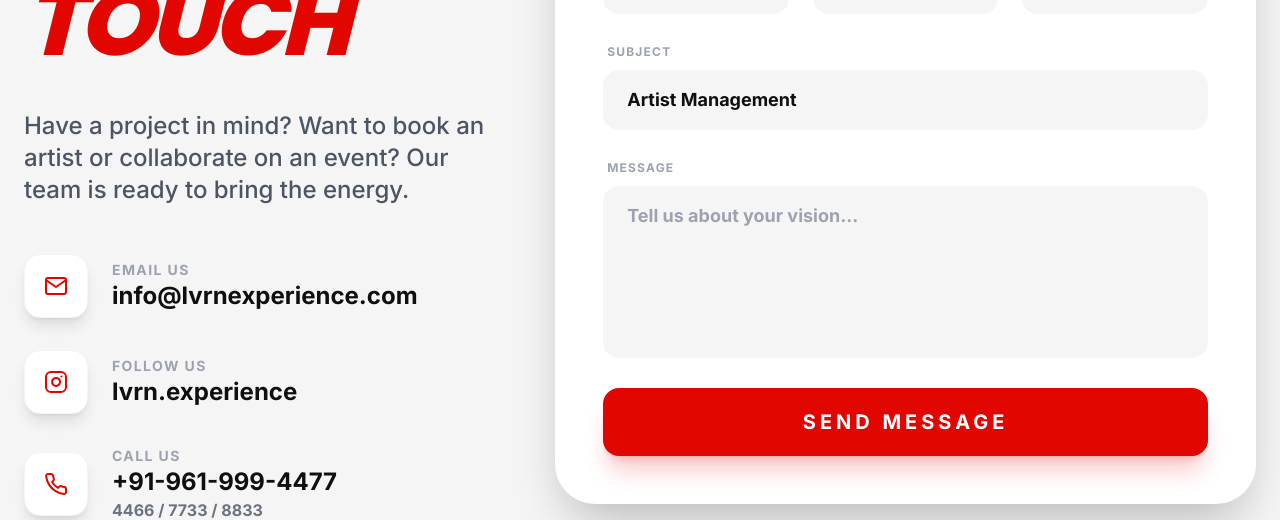
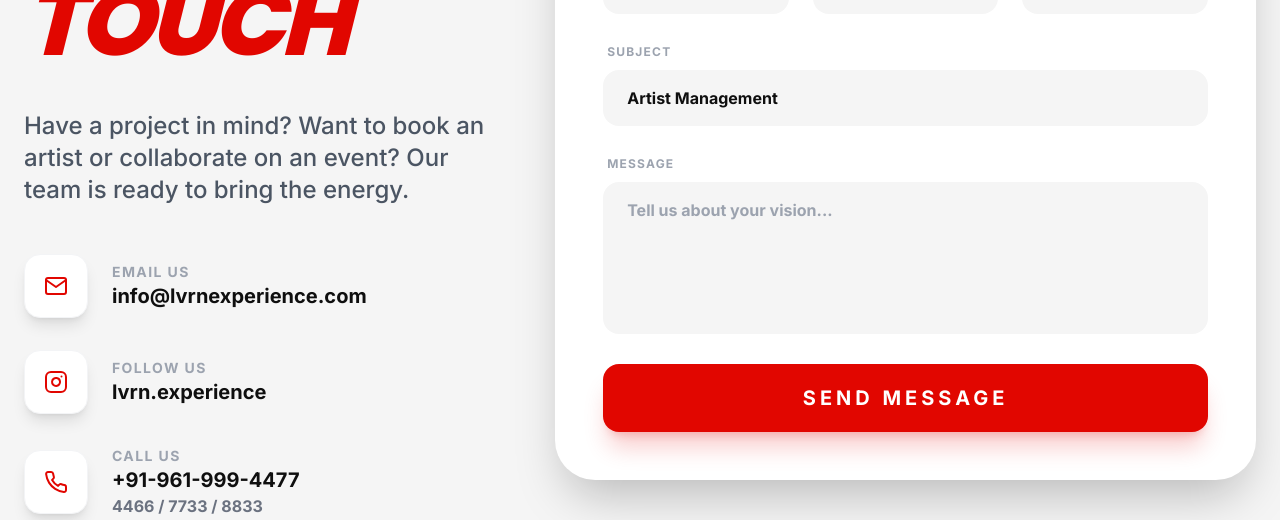
Before and after one commit to Indrajit128/LVRN-Experience, a React (Vite) app in the folder lvrn-experience/: page /contact in a window 1280 px wide. Shown: the part 298-818 px from the top of the page. Built offline with nearby package versions, Linux system fonts and the light colour scheme; no server answers.

Commit message:
Finalize font size reductions across all sections

```diff
--- a/lvrn-experience/src/pages/Contact.jsx
+++ b/lvrn-experience/src/pages/Contact.jsx
@@ -77,7 +77,7 @@ const Contact = () => {
                 <div className="grid grid-cols-1 lg:grid-cols-[0.8fr_1.2fr] gap-8 md:gap-16 items-start">
                     {/* Contact Info */}
                     <div>
-                        <h1 className="text-5xl md:text-7xl lg:text-8xl font-black mb-6 md:mb-10 italic uppercase tracking-tighter">GET IN <span className="text-primary pt-2">TOUCH</span></h1>
+                        <h1 className="text-4xl md:text-7xl lg:text-8xl font-black mb-6 md:mb-10 italic uppercase tracking-tighter">GET IN <span className="text-primary pt-2">TOUCH</span></h1>
                         <p className="text-lg md:text-2xl text-gray-600 mb-8 md:mb-12 font-medium leading-relaxed">
                             Have a project in mind? Want to book an artist or collaborate on an event? Our team is ready to bring the energy.
                         </p>
@@ -89,7 +89,7 @@ const Contact = () => {
                                 </div>
                                 <div className="ml-6">
                                     <p className="text-xs md:text-sm font-black text-gray-400 uppercase tracking-widest">Email Us</p>
-                                    <p className="text-xl md:text-2xl font-bold">info@lvrnexperience.com</p>
+                                    <p className="text-lg md:text-xl font-bold">info@lvrnexperience.com</p>
                                 </div>
                             </a>
 
@@ -99,7 +99,7 @@ const Contact = () => {
                                 </div>
                                 <div className="ml-6">
                                     <p className="text-xs md:text-sm font-black text-gray-400 uppercase tracking-widest">Follow Us</p>
-                                    <p className="text-xl md:text-2xl font-bold">lvrn.experience</p>
+                                    <p className="text-lg md:text-xl font-bold">lvrn.experience</p>
                                 </div>
                             </a>
 
@@ -109,7 +109,7 @@ const Contact = () => {
                                 </div>
                                 <div className="ml-6">
                                     <p className="text-xs md:text-sm font-black text-gray-400 uppercase tracking-widest">Call Us</p>
-                                    <p className="text-xl md:text-2xl font-bold">+91-961-999-4477</p>
+                                    <p className="text-lg md:text-xl font-bold">+91-961-999-4477</p>
                                     <p className="text-sm md:text-base font-bold text-gray-500">4466 / 7733 / 8833</p>
                                 </div>
                             </a>
@@ -142,7 +142,7 @@ const Contact = () => {
 
                             <div className="space-y-2">
                                 <label className="text-xs font-black uppercase tracking-widest text-gray-400 ml-1">Subject</label>
-                                <select name="subject" value={formData.subject} onChange={handleChange} className="w-full bg-lightGray border-none px-6 py-4 rounded-2xl focus:ring-2 focus:ring-primary outline-none transition-all font-bold appearance-none text-lg">
+                                <select name="subject" value={formData.subject} onChange={handleChange} className="w-full bg-lightGray border-none px-6 py-4 rounded-2xl focus:ring-2 focus:ring-primary outline-none transition-all font-bold appearance-none text-base">
                                     <option>Artist Management</option>
                                     <option>Event Inquiry</option>
                                     <option>Partnership</option>
@@ -152,7 +152,7 @@ const Contact = () => {
 
                             <div className="space-y-2">
                                 <label className="text-xs font-black uppercase tracking-widest text-gray-400 ml-1">Message</label>
-                                <textarea name="message" value={formData.message} onChange={handleChange} rows="5" placeholder="Tell us about your vision..." className="w-full bg-lightGray border-none px-6 py-4 rounded-2xl focus:ring-2 focus:ring-primary outline-none transition-all font-bold resize-none text-lg"></textarea>
+                                <textarea name="message" value={formData.message} onChange={handleChange} rows="5" placeholder="Tell us about your vision..." className="w-full bg-lightGray border-none px-6 py-4 rounded-2xl focus:ring-2 focus:ring-primary outline-none transition-all font-bold resize-none text-base"></textarea>
                             </div>
 
                             {submitMessage && (
```
